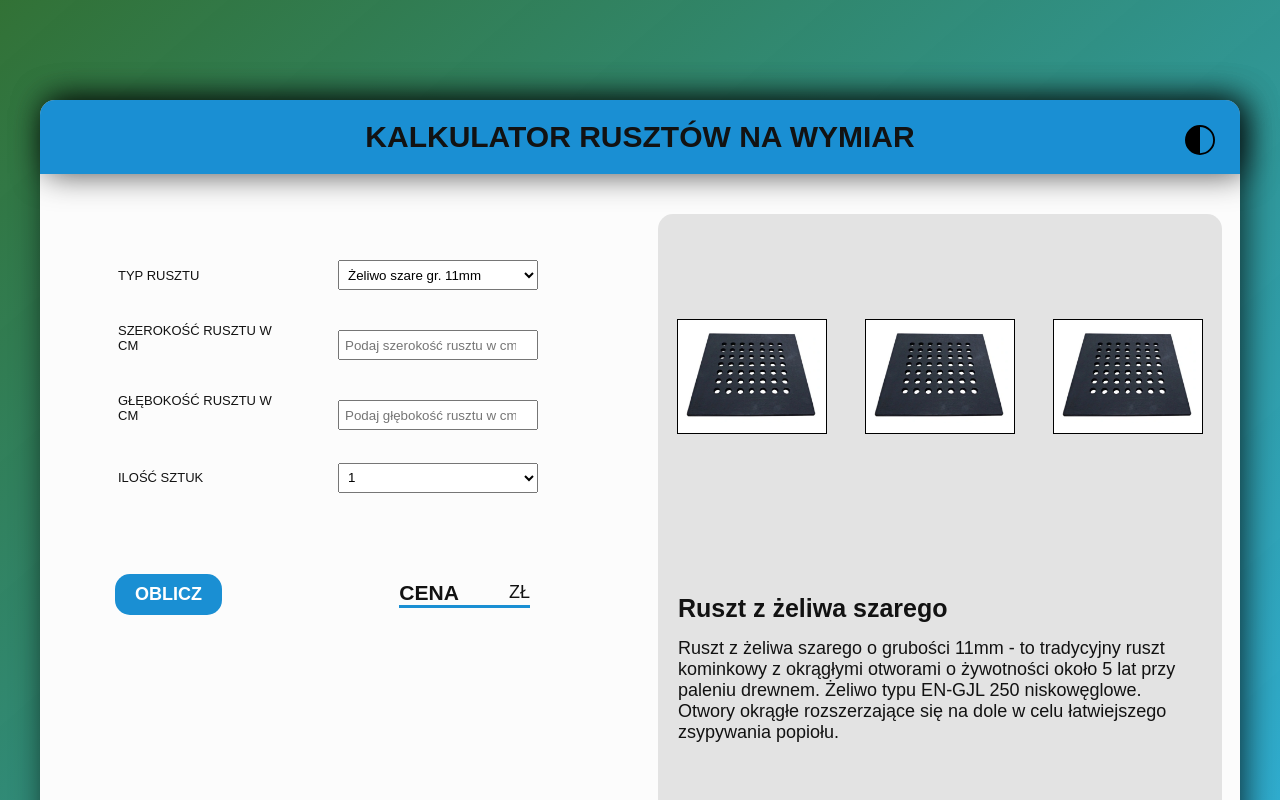
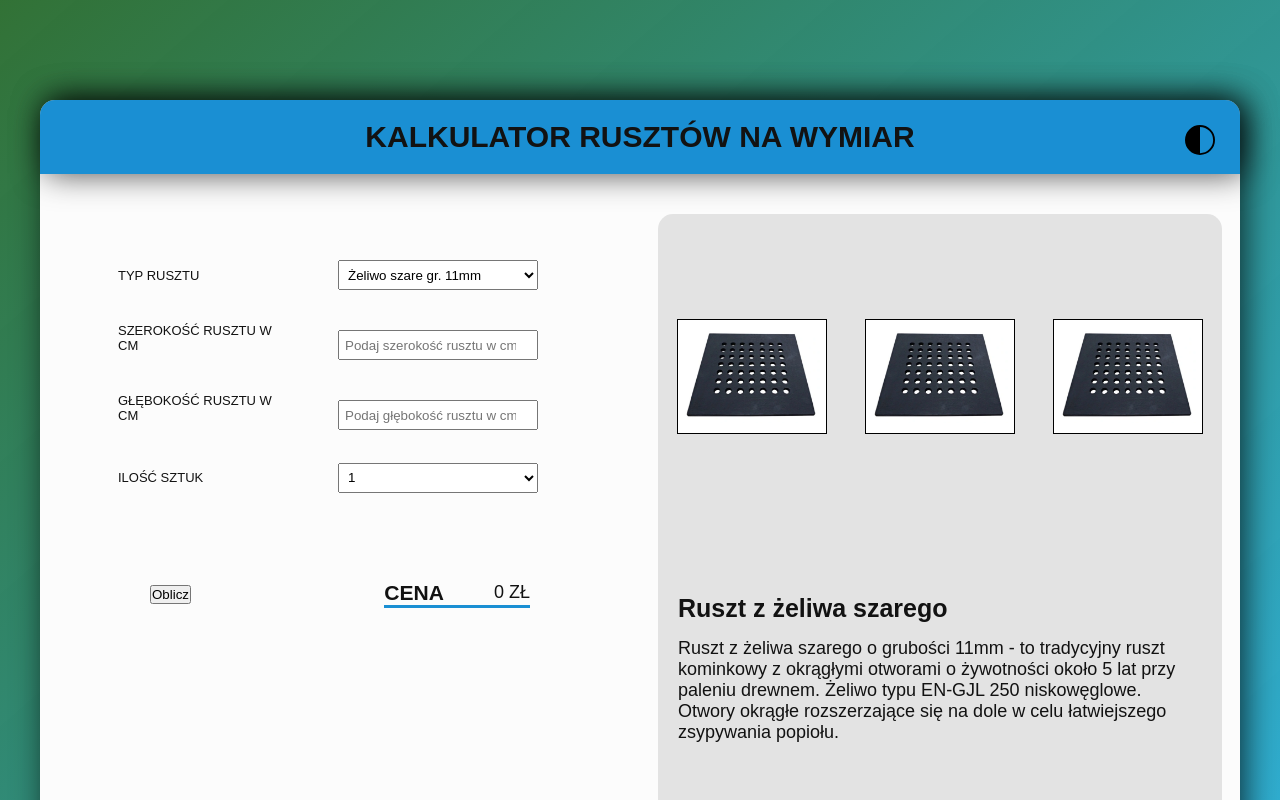
Before and after one commit to YerbaMatePL/Kalkulator-rusztow-na-wymiar, a React (Create React App) app: page / in a window 1280 px wide. Shown: the top 800 px of the page. Built offline with nearby package versions, Linux system fonts and the light colour scheme; a web font is replaced by a local one.

Commit message:
Fixed displaying price after click button

```diff
--- a/src/components/Calculator/Calculator.js
+++ b/src/components/Calculator/Calculator.js
@@ -35,17 +35,18 @@ function Calculator() {
 		setQuantity(parseFloat(e.target.value));
 	};
 
-
 	// Funkcja do liczenia ceny
 
-	const priceHandler = (width,depth,type,quantity) => {
-		return (width*depth*type*quantity/100)
-	}
+	const priceHandler = () => {
+		const width = parseFloat(inputWidthValue);
+		const depth = parseFloat(inputDepthValue);
+		const type = parseFloat(typeFireGrate);
+		const amount = parseFloat(quantity);
 
-	const price = (priceHandler(parseFloat(inputWidthValue),parseFloat(inputDepthValue),parseFloat(typeFireGrate), parseFloat(quantity))).toFixed(2);
+		const result = (width * depth * type * amount) / 100;
 
-
-
+		return result.toFixed(2);
+	};
 
 	return (
 		<div className='calculator'>
@@ -103,7 +104,7 @@ function Calculator() {
 					</select>
 				</div>
 			</div>
-			<CalculatorPrice price={price}/>
+			<CalculatorPrice priceHandler={priceHandler} />
 		</div>
 	);
 }
--- a/src/components/Calculator/CalculatorBtn/CalculatorBtn.js
+++ b/src/components/Calculator/CalculatorBtn/CalculatorBtn.js
@@ -1,12 +1,10 @@
 import './CalculatorBtn.css';
 
-function CalculatorBtn(props) {
+function CalculatorBtn() {
 
 	const priceHandler = () => {
 		console.log('To jest nowa cena')
 	}
-
-
 
 	return (
 		<div>
--- a/src/components/Calculator/CalculatorPrice/CalculatorPrice.js
+++ b/src/components/Calculator/CalculatorPrice/CalculatorPrice.js
@@ -1,16 +1,24 @@
 import './CalculatorPrice.css';
-import CalculatorBtn from '../CalculatorBtn/CalculatorBtn';
+import { useState } from 'react';
 
 function CalculatorPrice(props) {
+	const [price, setPrice] = useState(0);
 
-	const currentPrice = props.price;
+	const priceHandler = () => {
+		const amount = props.priceHandler();
+
+		if (!isNaN(amount)) {
+			setPrice(amount);
+		}
+	};
+	// props.priceHandler;
 
 	return (
 		<div className='calculator__price'>
-			<CalculatorBtn />
+			<button onClick={priceHandler}>Oblicz</button>
 			<div className='calculator__price__box'>
 				<h3 className='calculator__price__title'>Cena</h3>
-				<p className='calculator__price__text'>{isNaN(currentPrice)? <span></span> : <span>{currentPrice}</span>} zł</p>
+				<p className='calculator__price__text'>{<span>{price}</span>} zł</p>
 			</div>
 		</div>
 	);
```
